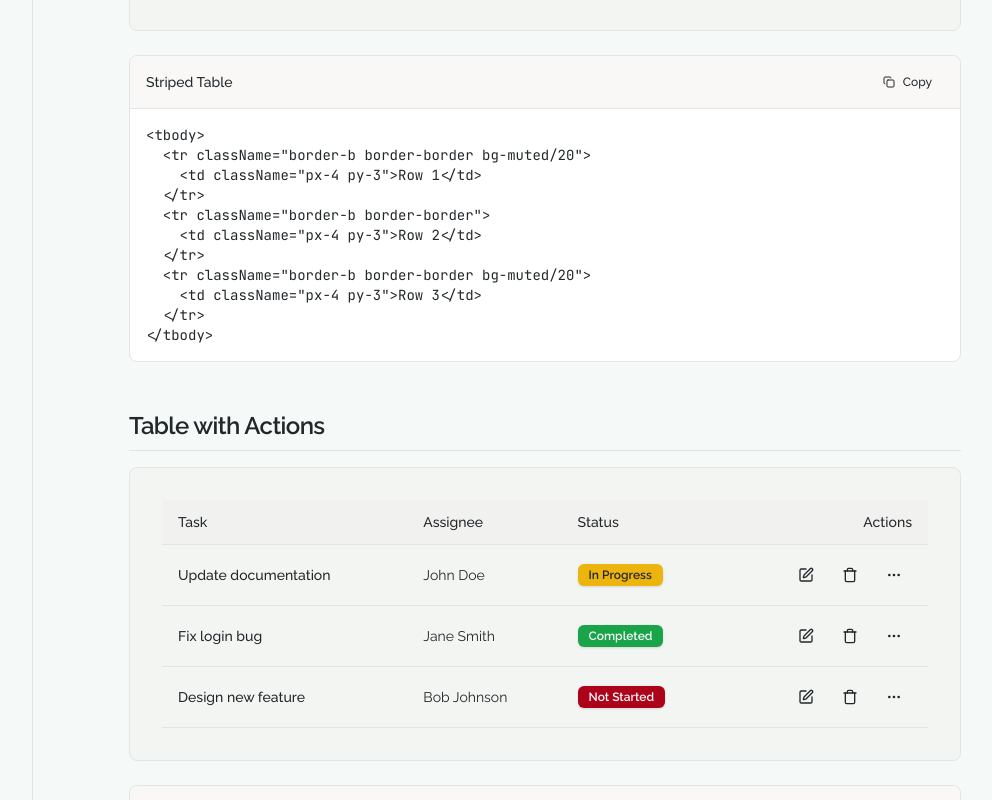
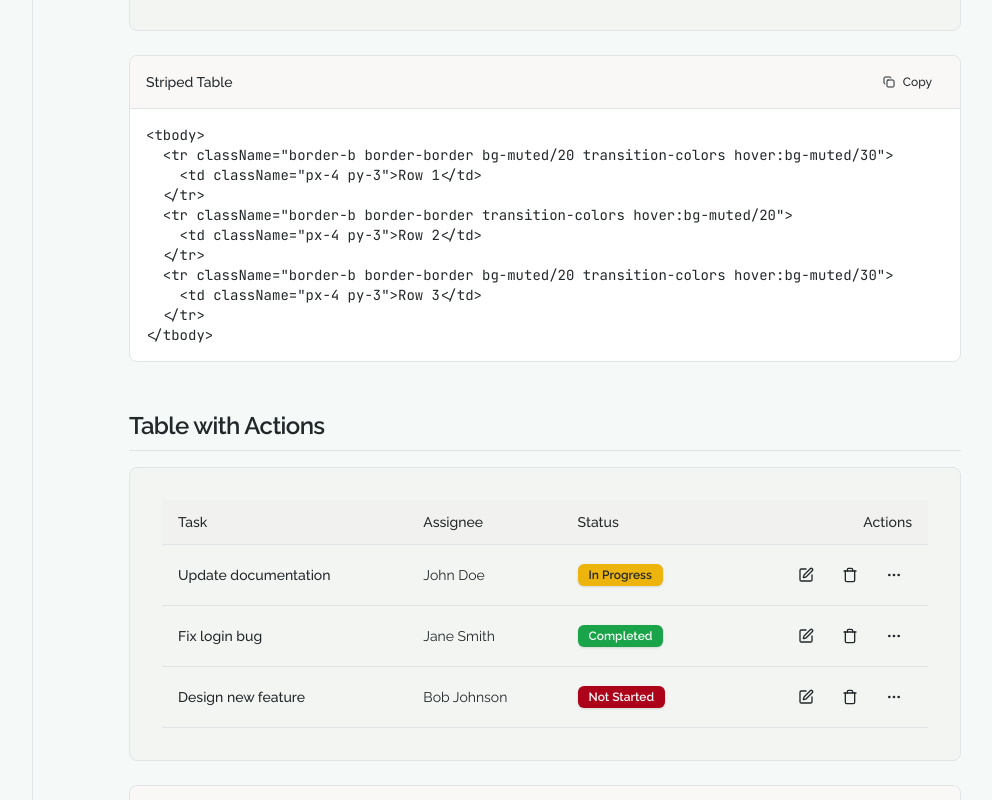
Before and after one commit to sftmlg/schmid-design-system, a Next.js app: page /components/tables in a window 1280 px wide. Shown: the part 1540-2340 px from the top of the page, without its empty margins (223-1215 px from the left). Built offline with nearby package versions, Linux system fonts and the light colour scheme.

Commit message:
Add hover effects to form controls, cards, and table rows

```diff
--- a/src/app/components/tables/page.tsx
+++ b/src/app/components/tables/page.tsx
@@ -28,7 +28,7 @@ export default function TablesPage() {
 								</tr>
 							</thead>
 							<tbody>
-								<tr className="border-b border-border">
+								<tr className="border-b border-border transition-colors hover:bg-muted/20">
 									<td className="px-4 py-3">John Doe</td>
 									<td className="px-4 py-3">
 										<Badge variant="success">Active</Badge>
@@ -36,7 +36,7 @@ export default function TablesPage() {
 									<td className="px-4 py-3">Admin</td>
 									<td className="px-4 py-3">john@example.com</td>
 								</tr>
-								<tr className="border-b border-border">
+								<tr className="border-b border-border transition-colors hover:bg-muted/20">
 									<td className="px-4 py-3">Jane Smith</td>
 									<td className="px-4 py-3">
 										<Badge variant="success">Active</Badge>
@@ -44,7 +44,7 @@ export default function TablesPage() {
 									<td className="px-4 py-3">Editor</td>
 									<td className="px-4 py-3">jane@example.com</td>
 								</tr>
-								<tr className="border-b border-border">
+								<tr className="border-b border-border transition-colors hover:bg-muted/20">
 									<td className="px-4 py-3">Bob Johnson</td>
 									<td className="px-4 py-3">
 										<Badge variant="warning">Pending</Badge>
@@ -52,7 +52,7 @@ export default function TablesPage() {
 									<td className="px-4 py-3">Viewer</td>
 									<td className="px-4 py-3">bob@example.com</td>
 								</tr>
-								<tr className="border-b border-border">
+								<tr className="border-b border-border transition-colors hover:bg-muted/20">
 									<td className="px-4 py-3">Alice Williams</td>
 									<td className="px-4 py-3">
 										<Badge variant="success">Active</Badge>
@@ -60,7 +60,7 @@ export default function TablesPage() {
 									<td className="px-4 py-3">Admin</td>
 									<td className="px-4 py-3">alice@example.com</td>
 								</tr>
-								<tr className="border-b border-border">
+								<tr className="border-b border-border transition-colors hover:bg-muted/20">
 									<td className="px-4 py-3">Charlie Brown</td>
 									<td className="px-4 py-3">
 										<Badge variant="destructive">Inactive</Badge>
@@ -85,7 +85,7 @@ export default function TablesPage() {
     </tr>
   </thead>
   <tbody>
-    <tr className="border-b border-border">
+    <tr className="border-b border-border transition-colors hover:bg-muted/20">
       <td className="px-4 py-3">John Doe</td>
       <td className="px-4 py-3">
         <Badge variant="success">Active</Badge>
@@ -112,25 +112,25 @@ export default function TablesPage() {
 								</tr>
 							</thead>
 							<tbody>
-								<tr className="border-b border-border bg-muted/20">
+								<tr className="border-b border-border bg-muted/20 transition-colors hover:bg-muted/30">
 									<td className="px-4 py-3 font-medium">Laptop Pro</td>
 									<td className="px-4 py-3">Electronics</td>
 									<td className="px-4 py-3">$1,299</td>
 									<td className="px-4 py-3">45</td>
 								</tr>
-								<tr className="border-b border-border">
+								<tr className="border-b border-border transition-colors hover:bg-muted/20">
 									<td className="px-4 py-3 font-medium">Wireless Mouse</td>
 									<td className="px-4 py-3">Accessories</td>
 									<td className="px-4 py-3">$29</td>
 									<td className="px-4 py-3">120</td>
 								</tr>
-								<tr className="border-b border-border bg-muted/20">
+								<tr className="border-b border-border bg-muted/20 transition-colors hover:bg-muted/30">
 									<td className="px-4 py-3 font-medium">Keyboard</td>
 									<td className="px-4 py-3">Accessories</td>
 									<td className="px-4 py-3">$79</td>
 									<td className="px-4 py-3">67</td>
 								</tr>
-								<tr className="border-b border-border">
+								<tr className="border-b border-border transition-colors hover:bg-muted/20">
 									<td className="px-4 py-3 font-medium">Monitor 27&quot;</td>
 									<td className="px-4 py-3">Electronics</td>
 									<td className="px-4 py-3">$349</td>
@@ -144,13 +144,13 @@ export default function TablesPage() {
 				<CodeBlock
 					title="Striped Table"
 					code={`<tbody>
-  <tr className="border-b border-border bg-muted/20">
+  <tr className="border-b border-border bg-muted/20 transition-colors hover:bg-muted/30">
     <td className="px-4 py-3">Row 1</td>
   </tr>
-  <tr className="border-b border-border">
+  <tr className="border-b border-border transition-colors hover:bg-muted/20">
     <td className="px-4 py-3">Row 2</td>
   </tr>
-  <tr className="border-b border-border bg-muted/20">
+  <tr className="border-b border-border bg-muted/20 transition-colors hover:bg-muted/30">
     <td className="px-4 py-3">Row 3</td>
   </tr>
 </tbody>`}
@@ -170,7 +170,7 @@ export default function TablesPage() {
 								</tr>
 							</thead>
 							<tbody>
-								<tr className="border-b border-border hover:bg-muted/20">
+								<tr className="border-b border-border transition-colors hover:bg-muted/20">
 									<td className="px-4 py-3 font-medium">Update documentation</td>
 									<td className="px-4 py-3">John Doe</td>
 									<td className="px-4 py-3">
@@ -190,7 +190,7 @@ export default function TablesPage() {
 										</div>
 									</td>
 								</tr>
-								<tr className="border-b border-border hover:bg-muted/20">
+								<tr className="border-b border-border transition-colors hover:bg-muted/20">
 									<td className="px-4 py-3 font-medium">Fix login bug</td>
 									<td className="px-4 py-3">Jane Smith</td>
 									<td className="px-4 py-3">
@@ -210,7 +210,7 @@ export default function TablesPage() {
 										</div>
 									</td>
 								</tr>
-								<tr className="border-b border-border hover:bg-muted/20">
+								<tr className="border-b border-border transition-colors hover:bg-muted/20">
 									<td className="px-4 py-3 font-medium">Design new feature</td>
 									<td className="px-4 py-3">Bob Johnson</td>
 									<td className="px-4 py-3">
@@ -238,7 +238,7 @@ export default function TablesPage() {
 				<CodeBlock
 					title="Table with Actions"
 					code={`<tbody>
-  <tr className="border-b border-border hover:bg-muted/20">
+  <tr className="border-b border-border transition-colors hover:bg-muted/20">
     <td className="px-4 py-3">Task name</td>
     <td className="px-4 py-3">Assignee</td>
     <td className="px-4 py-3">
--- a/src/app/pages/dashboard/page.tsx
+++ b/src/app/pages/dashboard/page.tsx
@@ -145,7 +145,10 @@ export default function DashboardPage() {
 							</thead>
 							<tbody>
 								{mockBookings.map((booking) => (
-									<tr key={booking.id} className="border-b last:border-0">
+									<tr
+										key={booking.id}
+										className="border-b last:border-0 transition-colors hover:bg-muted/20"
+									>
 										<td className="py-3 px-4 text-sm font-mono">{booking.id}</td>
 										<td className="py-3 px-4 text-sm">{booking.customer}</td>
 										<td className="py-3 px-4 text-sm">{booking.route}</td>
--- a/src/components/ui/card.tsx
+++ b/src/components/ui/card.tsx
@@ -5,7 +5,10 @@ const Card = React.forwardRef<HTMLDivElement, React.HTMLAttributes<HTMLDivElemen
 	({ className, ...props }, ref) => (
 		<div
 			ref={ref}
-			className={cn('rounded-lg border bg-card text-card-foreground shadow', className)}
+			className={cn(
+				'rounded-lg border bg-card text-card-foreground shadow transition-colors',
+				className,
+			)}
 			{...props}
 		/>
 	),
--- a/src/components/ui/checkbox.tsx
+++ b/src/components/ui/checkbox.tsx
@@ -15,7 +15,7 @@ const Checkbox = React.forwardRef<HTMLInputElement, CheckboxProps>(
 					type="checkbox"
 					id={checkboxId}
 					className={cn(
-						'h-4 w-4 rounded border border-input accent-primary transition-colors focus-visible:outline-none focus-visible:ring-1 focus-visible:ring-ring disabled:cursor-not-allowed disabled:opacity-50',
+						'h-4 w-4 rounded border border-input accent-primary transition-colors hover:border-primary/50 focus-visible:outline-none focus-visible:ring-1 focus-visible:ring-ring disabled:cursor-not-allowed disabled:opacity-50',
 						className,
 					)}
 					ref={ref}
--- a/src/components/ui/input.tsx
+++ b/src/components/ui/input.tsx
@@ -9,7 +9,7 @@ const Input = React.forwardRef<HTMLInputElement, InputProps>(
 			<input
 				type={type}
 				className={cn(
-					'flex h-10 w-full rounded-md border border-input bg-transparent px-3 py-2 text-sm shadow-sm transition-colors file:border-0 file:bg-transparent file:text-sm file:font-medium file:text-foreground placeholder:text-muted-foreground focus-visible:outline-none focus-visible:ring-1 focus-visible:ring-ring disabled:cursor-not-allowed disabled:opacity-50',
+					'flex h-10 w-full rounded-md border border-input bg-transparent px-3 py-2 text-sm shadow-sm transition-colors file:border-0 file:bg-transparent file:text-sm file:font-medium file:text-foreground placeholder:text-muted-foreground hover:border-primary/50 focus-visible:outline-none focus-visible:ring-1 focus-visible:ring-ring disabled:cursor-not-allowed disabled:opacity-50',
 					className,
 				)}
 				ref={ref}
--- a/src/components/ui/radio.tsx
+++ b/src/components/ui/radio.tsx
@@ -15,7 +15,7 @@ const Radio = React.forwardRef<HTMLInputElement, RadioProps>(
 					type="radio"
 					id={radioId}
 					className={cn(
-						'h-4 w-4 border border-input accent-primary transition-colors focus-visible:outline-none focus-visible:ring-1 focus-visible:ring-ring disabled:cursor-not-allowed disabled:opacity-50',
+						'h-4 w-4 border border-input accent-primary transition-colors hover:border-primary/50 focus-visible:outline-none focus-visible:ring-1 focus-visible:ring-ring disabled:cursor-not-allowed disabled:opacity-50',
 						className,
 					)}
 					ref={ref}
--- a/src/components/ui/select.tsx
+++ b/src/components/ui/select.tsx
@@ -8,7 +8,7 @@ const Select = React.forwardRef<HTMLSelectElement, SelectProps>(
 		return (
 			<select
 				className={cn(
-					'flex h-10 w-full rounded-md border border-input bg-transparent px-3 py-2 text-sm shadow-sm transition-colors focus-visible:outline-none focus-visible:ring-1 focus-visible:ring-ring disabled:cursor-not-allowed disabled:opacity-50',
+					'flex h-10 w-full rounded-md border border-input bg-transparent px-3 py-2 text-sm shadow-sm transition-colors hover:border-primary/50 focus-visible:outline-none focus-visible:ring-1 focus-visible:ring-ring disabled:cursor-not-allowed disabled:opacity-50',
 					className,
 				)}
 				ref={ref}
--- a/src/components/ui/switch.tsx
+++ b/src/components/ui/switch.tsx
@@ -21,7 +21,7 @@ const Switch = React.forwardRef<HTMLButtonElement, SwitchProps>(
 					onClick={() => onCheckedChange?.(!checked)}
 					className={cn(
 						'inline-flex h-5 w-9 shrink-0 items-center rounded-full border-2 border-transparent shadow-sm transition-colors focus-visible:outline-none focus-visible:ring-2 focus-visible:ring-ring',
-						checked ? 'bg-primary' : 'bg-input',
+						checked ? 'bg-primary hover:bg-primary/90' : 'bg-input hover:bg-input/80',
 						className,
 					)}
 					ref={ref}
```
